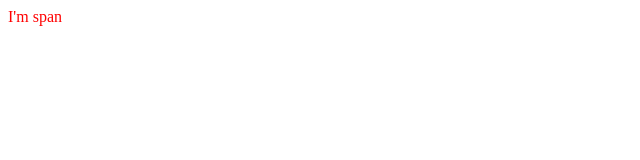
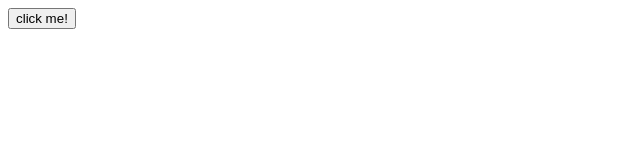
Before and after one commit to Ganadalam/React_preview, a website: page index.html in a window 1280 px wide. Shown: the whole page, without its empty margins (0-640 px from the left). Drawn offline with nearby package versions, Linux system fonts and the light colour scheme.

```diff
--- a/index.html
+++ b/index.html
@@ -17,11 +17,10 @@
     const root = document.getElementById("root");
     const span = React.createElement(
       "span",
-      {
-        id: "span", style: { color:"red"}
-      },
+      null,
       "I'm span",
     );
-    ReactDOM.render(span, root);
+    const btn = React.createElement("button", null, "click me!")
+    ReactDOM.render(btn, root);
   </script>
 </html>
```
